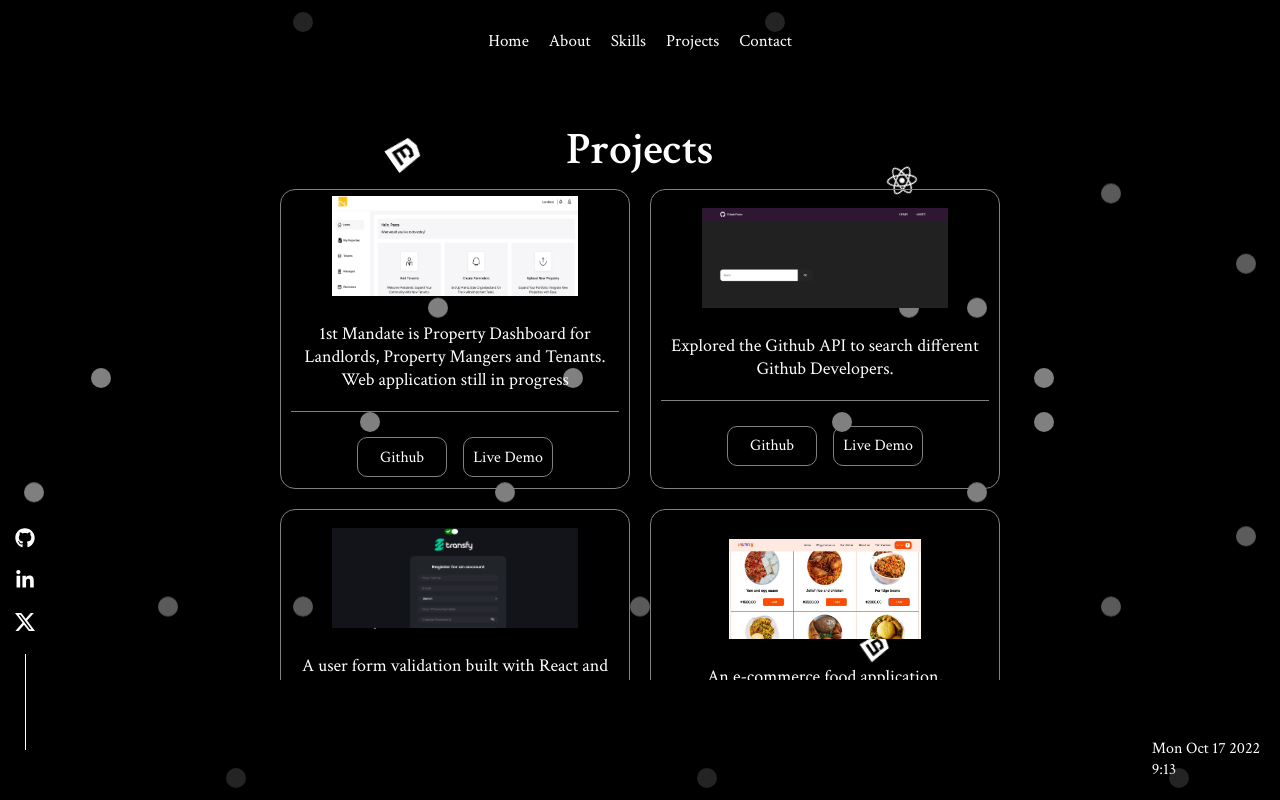
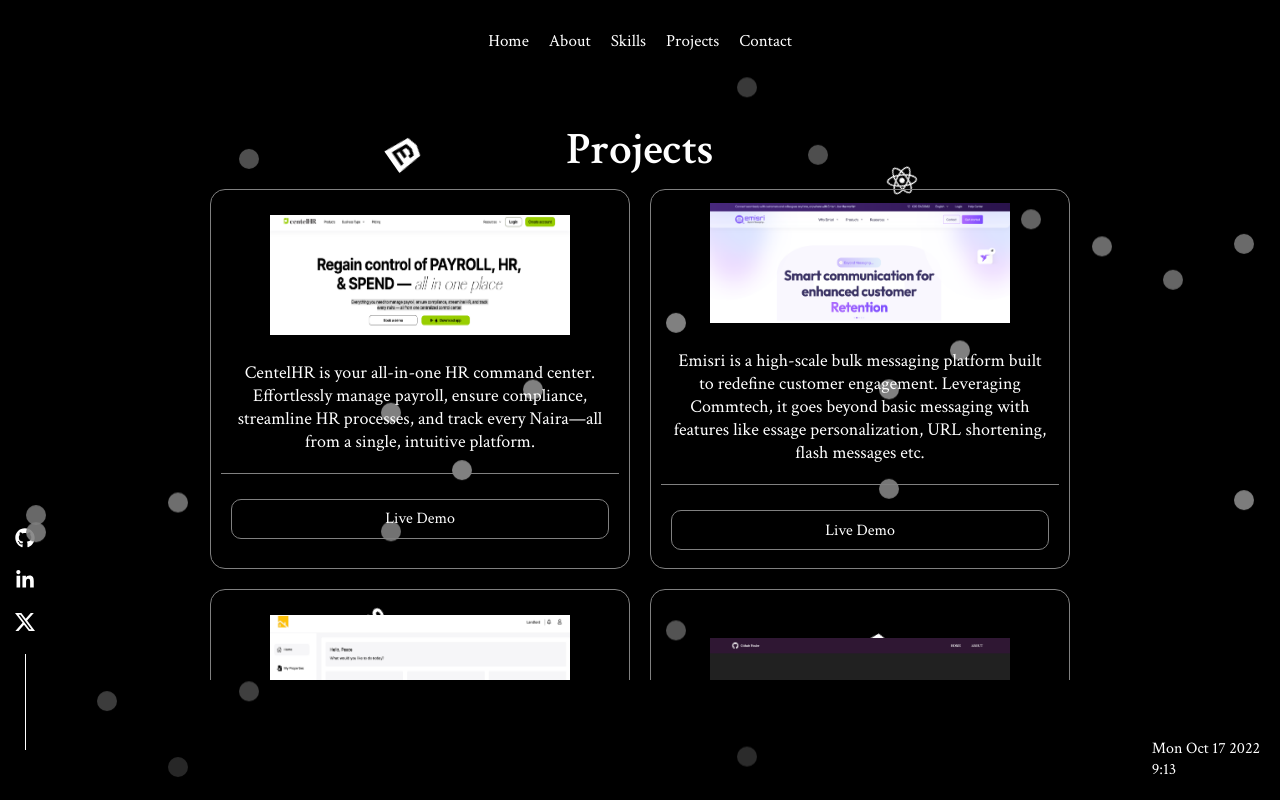
Before and after one commit to Olukayode08/my-portfolio-olukayode-azeez, a React (Create React App) app: page /projects in a window 1280 px wide. Built offline with nearby package versions, Linux system fonts and the light colour scheme.

Commit message:
projects added to portfolio

```diff
--- a/src/components/About.jsx
+++ b/src/components/About.jsx
@@ -9,18 +9,19 @@
           <main>
             <h5 className='about'>About</h5>
             <p>
-              A highly self driven person who has the capacity to establish,
-              carry out, and maintain established procedures in any setting.
-              Fast in self learning and open to continious improvement. I am
-              skilled at using my technical coding knowledge in areas like
-              React, Tailwind-CSS, SCSS, Firebase amongst others to solve
-              problems and provide technical solutions.
+              A frontend engineer specializing in building high performance
+              React applications. With expertise in modern JavaScript, Redux
+              Toolkit, and React Query, I architect scalable solutions that
+              balance cutting edge functionality with clean, maintainable code.
+              I am driven by precision and impact, I excel at bridging design
+              and technology. Whether crafting pixel perfect UIs or streamlining
+              state management, I focus on delivering measurable results.
             </p>
           </main>
         </Wrapper>
       </section>
     </>
-  );
+  )
 }
 const Wrapper = styled.section`
   position: absolute;
--- a/src/components/Navbar.jsx
+++ b/src/components/Navbar.jsx
@@ -1,13 +1,13 @@
-import React from 'react';
-import styled from 'styled-components';
-import { Link } from 'react-router-dom';
-import { FaGithub, FaLinkedinIn } from 'react-icons/fa';
+import React from 'react'
+import styled from 'styled-components'
+import { Link } from 'react-router-dom'
+import { FaGithub, FaLinkedinIn } from 'react-icons/fa'
 import { GrReactjs } from 'react-icons/gr'
 import { BsTwitterX } from 'react-icons/bs'
-import { motion } from 'framer-motion';
-import {DiJavascript1} from 'react-icons/di'
-import {AiFillHtml5} from 'react-icons/ai'
-import {SiCss3} from 'react-icons/si'
+import { motion } from 'framer-motion'
+import { DiJavascript1 } from 'react-icons/di'
+import { AiFillHtml5 } from 'react-icons/ai'
+import { SiCss3 } from 'react-icons/si'
 
 const navVariant = {
   initial: {
@@ -19,9 +19,9 @@
     y: 0,
     opacity: 1,
     scale: 1,
-    transition: { duration:0.6 },
+    transition: { duration: 0.6 },
   },
-};
+}
 const linkVariants = {
   initial: {
     x: -100,
@@ -32,14 +32,16 @@
     x: 0,
     opacity: 1,
     scale: 1,
-    transition: {delay:1 , duration:0.6},
+    transition: { delay: 1, duration: 0.6 },
   },
-};
+}
 
 const Navbar = () => {
   const date = new Date()
   const todaysDate = date.toDateString()
-  const time = date.getHours()+':'+date.getMinutes()
+  const time = date.getHours() + ':' + date.getMinutes()
+  const bubbleCount = 18
+  const bubbles = Array.from({ length: bubbleCount })
   return (
     <>
       <motion.section
@@ -53,55 +55,36 @@
             <p>{todaysDate}</p>
             <p>{time}</p>
           </div>
+
           <motion.nav className='nav' variants={navVariant}>
-            <li>
-              <Link className='link' to='/'>
-                Home
-              </Link>
-            </li>
-            <li>
-              <Link className='link' to='/about'>
-                About
-              </Link>
-            </li>
-            <li>
-              <Link className='link' to='/skills'>
-                Skills
-              </Link>
-            </li>
-            <li>
-              <Link className='link' to='/projects'>
-                Projects
-              </Link>
-            </li>
-            <li>
-              <Link className='link' to='/contact'>
-                Contact
-              </Link>
-            </li>
+            {[
+              { name: 'Home', path: '/' },
+              { name: 'About', path: '/about' },
+              { name: 'Skills', path: '/skills' },
+              { name: 'Projects', path: '/projects' },
+              { name: 'Contact', path: '/contact' },
+            ].map((item) => (
+              <li key={item.name}>
+                <Link className='link' to={item.path}>
+                  {item.name}
+                </Link>
+              </li>
+            ))}
           </motion.nav>
+
           <motion.div variants={linkVariants} className='socials'>
-            <a
-              href='https://github.com/Olukayode08'
-              target='_blank'
-              rel='noreferrer'
-            >
-              <FaGithub />
-            </a>
-            <a
-              href='https://www.linkedin.com/in/olukayode-azeez-a09b94238/'
-              target='_blank'
-              rel='noreferrer'
-            >
-              <FaLinkedinIn />
-            </a>
-            <a
-              href='https://twitter.com/_jireazeez'
-              target='_blank'
-              rel='noreferrer'
-            >
-              <BsTwitterX />
-            </a>
+            {[
+              { icon: <FaGithub />, url: 'https://github.com/Olukayode08' },
+              {
+                icon: <FaLinkedinIn />,
+                url: 'https://www.linkedin.com/in/olukayode-azeez-a09b94238/',
+              },
+              { icon: <BsTwitterX />, url: 'https://twitter.com/_jireazeez' },
+            ].map((social, index) => (
+              <a key={index} href={social.url} target='_blank' rel='noreferrer'>
+                {social.icon}
+              </a>
+            ))}
           </motion.div>
 
           <div className='react'>
@@ -118,52 +101,28 @@
           </div>
 
           <div className='bubbles-top'>
-            <div className='bubble'></div>
-            <div className='bubble'></div>
-            <div className='bubble'></div>
-            <div className='bubble'></div>
-            <div className='bubble'></div>
-            <div className='bubble'></div>
-            <div className='bubble'></div>
-            <div className='bubble'></div>
-            <div className='bubble'></div>
-            <div className='bubble'></div>
-            <div className='bubble'></div>
-            <div className='bubble'></div>
-            <div className='bubble'></div>
-            <div className='bubble'></div>
-            <div className='bubble'></div>
-            <div className='bubble'></div>
-            <div className='bubble'></div>
-            <div className='bubble'></div>
-            <div className='bubble'></div>
+            {bubbles.map((_, index) => (
+              <div
+                key={`top-${index}`}
+                className='bubble'
+                style={{ animationDelay: `${Math.random() * 7}s` }}
+              />
+            ))}
           </div>
           <div className='bubbles-bottom'>
-            <div className='bubble'></div>
-            <div className='bubble'></div>
-            <div className='bubble'></div>
-            <div className='bubble'></div>
-            <div className='bubble'></div>
-            <div className='bubble'></div>
-            <div className='bubble'></div>
-            <div className='bubble'></div>
-            <div className='bubble'></div>
-            <div className='bubble'></div>
-            <div className='bubble'></div>
-            <div className='bubble'></div>
-            <div className='bubble'></div>
-            <div className='bubble'></div>
-            <div className='bubble'></div>
-            <div className='bubble'></div>
-            <div className='bubble'></div>
-            <div className='bubble'></div>
-            <div className='bubble'></div>
+            {bubbles.map((_, index) => (
+              <div
+                key={`bottom-${index}`}
+                className='bubble'
+                style={{ animationDelay: `${Math.random() * 7}s` }}
+              />
+            ))}
           </div>
         </Wrapper>
       </motion.section>
     </>
   )
-};
+}
 const Wrapper = styled.section`
   position: relative;
   overflow: hidden;
@@ -253,27 +212,13 @@
     -moz-animation: react 3s linear infinite;
     animation: react 3s liner infinite;
   }
-  .bubbles-bottom .bubble {
-    width: 20px;
-    animation: bubble 7s linear infinite;
-  }
+
   .bubble {
     height: 20px;
     width: 20px;
     background-color: grey;
     border-radius: 50%;
-  }
-  .bubbles-top .bubble {
-    width: 20px;
-    animation: bubbles 7s linear infinite;
-  }
-  .bubbles-bottom {
-    width: 100%;
-    display: flex;
-    align-items: center;
-    justify-content: space-around;
-    position: absolute;
-    bottom: -100px;
+    opacity: 0;
   }
   .bubbles-top {
     width: 100%;
@@ -282,9 +227,26 @@
     justify-content: space-around;
     position: absolute;
     top: -100px;
+
+    .bubble {
+      animation: bubbles 7s linear infinite;
+    }
+  }
+
+  .bubbles-bottom {
+    width: 100%;
+    display: flex;
+    align-items: center;
+    justify-content: space-around;
+    position: absolute;
+    bottom: -100px;
+
+    .bubble {
+      animation: bubble 7s linear infinite;
+    }
   }
   @media screen and (max-width: 500px) {
-    .link{
+    .link {
       font-size: 15px;
     }
   }
@@ -320,6 +282,7 @@
       opacity: 0;
     }
   }
+
   @keyframes bubbles {
     0% {
       transform: translateY(0);
@@ -336,114 +299,5 @@
       opacity: 0;
     }
   }
-  .bubbles-bottom .bubble:nth-child(1) {
-    animation-delay: 2s;
-  }
-  .bubbles-bottom .bubble:nth-child(2) {
-    animation-delay: 1s;
-  }
-  .bubbles-bottom .bubble:nth-child(3) {
-    animation-delay: 3s;
-  }
-  .bubbles-bottom .bubble:nth-child(4) {
-    animation-delay: 4.5s;
-  }
-  .bubbles-bottom .bubble:nth-child(5) {
-    animation-delay: 3s;
-  }
-  .bubbles-bottom .bubble:nth-child(6) {
-    animation-delay: 6s;
-  }
-  .bubbles-bottom .bubble:nth-child(7) {
-    animation-delay: 7s;
-  }
-  .bubbles-bottom .bubble:nth-child(8) {
-    animation-delay: 2s;
-  }
-  .bubbles-bottom .bubble:nth-child(9) {
-    animation-delay: 1s;
-  }
-  .bubbles-bottom .bubble:nth-child(10) {
-    animation-delay: 3s;
-  }
-  .bubbles-bottom .bubble:nth-child(11) {
-    animation-delay: 4.5s;
-  }
-  .bubbles-bottom .bubble:nth-child(12) {
-    animation-delay: 3s;
-  }
-  .bubbles-bottom .bubble:nth-child(13) {
-    animation-delay: 6s;
-  }
-  .bubbles-bottom .bubble:nth-child(14) {
-    animation-delay: 7s;
-  }
-  .bubbles-bottom .bubble:nth-child(15) {
-    animation-delay: 2s;
-  }
-  .bubbles-bottom .bubble:nth-child(16) {
-    animation-delay: 1s;
-  }
-  .bubbles-bottom .bubble:nth-child(17) {
-    animation-delay: 3s;
-  }
-  .bubbles-bottom .bubble:nth-child(18) {
-    animation-delay: 4.5s;
-  }
-
-  .bubbles-top .bubble:nth-child(1) {
-    animation-delay: 7s;
-  }
-  .bubbles-top .bubble:nth-child(2) {
-    animation-delay: 6s;
-  }
-  .bubbles-top .bubble:nth-child(3) {
-    animation-delay: 5.5s;
-  }
-  .bubbles-top .bubble:nth-child(4) {
-    animation-delay: 6.5s;
-  }
-  .bubbles-top .bubble:nth-child(5) {
-    animation-delay: 4.5s;
-  }
-  .bubbles-top .bubble:nth-child(6) {
-    animation-delay: 1s;
-  }
-  .bubbles-top .bubble:nth-child(7) {
-    animation-delay: 2s;
-  }
-  .bubbles-top .bubble:nth-child(8) {
-    animation-delay: 7s;
-  }
-  .bubbles-top .bubble:nth-child(9) {
-    animation-delay: 6s;
-  }
-  .bubbles-top .bubble:nth-child(10) {
-    animation-delay: 5.5s;
-  }
-  .bubbles-top .bubble:nth-child(11) {
-    animation-delay: 6.5s;
-  }
-  .bubbles-top .bubble:nth-child(12) {
-    animation-delay: 4.5s;
-  }
-  .bubbles-top .bubble:nth-child(13) {
-    animation-delay: 1s;
-  }
-  .bubbles-top .bubble:nth-child(14) {
-    animation-delay: 2s;
-  }
-  .bubbles-top .bubble:nth-child(15) {
-    animation-delay: 2s;
-  }
-  .bubbles-top .bubble:nth-child(16) {
-    animation-delay: 1s;
-  }
-  .bubbles-top .bubble:nth-child(17) {
-    animation-delay: 3s;
-  }
-  .bubbles-top .bubble:nth-child(18) {
-    animation-delay: 6s;
-  }
-`;
-export default Navbar;
+`
+export default Navbar
--- a/src/components/Projects.jsx
+++ b/src/components/Projects.jsx
@@ -10,16 +10,13 @@
         <Wrapper>
           <h5 className='about'>Projects</h5>
           <main className='main'>
-            {projects.map((project) => (
-              <div key={project.id} className='projects'>
+            {projects.map((project, index) => (
+              <div key={index} className='projects'>
                 <div className='img-desc'>
                   <img src={project.img} alt='Olukayode' />
                   <p>{project.text}</p>
                 </div>
                 <div className='github-demo'>
-                  <a target='_blank' rel='noreferrer' href={project.github}>
-                    Github
-                  </a>
                   <a target='_blank' rel='noreferrer' href={project.demo}>
                     Live Demo
                   </a>
@@ -60,8 +57,8 @@
     justify-content: center;
     text-align: center;
     margin: 0 auto;
-    width: 350px;
-    height: 300px;
+    width: 420px;
+    height: 380px;
     padding: 10px;
     margin: 10px;
     border: 1px solid grey;
@@ -69,8 +66,8 @@
     overflow: auto;
   }
   img {
-    width: 75%;
-    height: 100px;
+    width: 300px;
+    height: 120px;
     transition: all 0.2s ease-in;
     :hover {
       scale: 1.05;
@@ -89,6 +86,7 @@
     align-items: center;
     justify-content: center;
     padding: 20px 0 0 0;
+    width: 100%;
   }
   a {
     display: flex;
@@ -99,7 +97,7 @@
     border: 1px solid grey;
     color: #fff;
     margin: 5px 8px;
-    width: 90px;
+    width: 95%;
     height: 40px;
     border-radius: 10px;
     transition: all 0.2s ease-in;
--- a/src/components/Skills.jsx
+++ b/src/components/Skills.jsx
@@ -1,18 +1,7 @@
 import React from 'react'
 import styled from 'styled-components'
 import Marquee from 'react-fast-marquee'
-import { AiFillHtml5 } from 'react-icons/ai'
-import {
-  SiCss3,
-  SiFramer,
-  SiTailwindcss,
-  SiStyledcomponents,
-  SiFirebase,
-} from 'react-icons/si'
-import { BsGithub } from 'react-icons/bs'
-import { DiJavascript1 } from 'react-icons/di'
-import { GrReactjs } from 'react-icons/gr'
-import Sass from '../assets/download.png'
+import { skillsData } from '../data'
 
 const Skills = () => {
   return (
@@ -27,46 +16,12 @@
               speed={100}
               gradient={false}
             >
-              <div className='slider-container'>
-                <AiFillHtml5 className='icon' />
-                <h1>HTML5</h1>
-              </div>
-              <div className='slider-container'>
-                <SiCss3 className='icon' />
-                <h1>CSS3</h1>
-              </div>
-              <div className='slider-container'>
-                <SiTailwindcss className='icon' />
-                <h1>Tailwind</h1>
-              </div>
-              <div className='slider-container'>
-                <SiStyledcomponents className='icon' />
-                <h1>Styled Components</h1>
-              </div>
-              <div className='slider-container'>
-                <img src={Sass} alt='Sass' />
-                <h1>Sassy Cascading Style Sheets</h1>
-              </div>
-              <div className='slider-container'>
-                <DiJavascript1 className='icon' />
-                <h1>Javascript</h1>
-              </div>
-              <div className='slider-container'>
-                <GrReactjs className='icon' />
-                <h1>React</h1>
-              </div>
-              <div className='slider-container'>
-                <SiFramer className='icon' />
-                <h1>Framer motion</h1>
-              </div>
-              <div className='slider-container'>
-                <BsGithub className='icon' />
-                <h1>Git & Github</h1>
-              </div>
-              <div className='slider-container'>
-                <SiFirebase className='icon' />
-                <h1>Firebase</h1>
-              </div>
+              {skillsData.map((skill, index) => (
+                <div key={index} className='slider-container'>
+                  <div className='icon'>{skill.icon}</div>
+                  <h1>{skill.name}</h1>
+                </div>
+              ))}
             </Marquee>
           </main>
         </Wrapper>
--- a/src/data.js
+++ b/src/data.js
@@ -6,63 +6,127 @@
 import transfy from './assets/transfy.png'
 import foodApp from './assets/foodApp.jpeg'
 import mandate from './assets/firstmandate.png'
-
+import emisri from './assets/emisri.png'
+import centel from './assets/centel.png'
+import { AiFillHtml5 } from 'react-icons/ai'
+import {
+  SiCss3,
+  SiFramer,
+  SiTailwindcss,
+  SiStyledcomponents,
+  SiFirebase,
+} from 'react-icons/si'
+import { BsGithub } from 'react-icons/bs'
+import { DiJavascript1 } from 'react-icons/di'
+import { GrReactjs } from 'react-icons/gr'
+import Sass from './assets/download.png'
+import { SiRedux } from 'react-icons/si'
+import { GrGraphQl } from 'react-icons/gr'
 
 export const projects = [
   {
-    id: 1,
+    img: centel,
+    text: 'CentelHR is your all-in-one HR command center. Effortlessly manage payroll, ensure compliance, streamline HR processes, and track every Naira—all from a single, intuitive platform.',
+    demo: 'https://centelhr.com/',
+  },
+  {
+    img: emisri,
+    text: 'Emisri is a high-scale bulk messaging platform built to redefine customer engagement. Leveraging Commtech, it goes beyond basic messaging with features like essage personalization, URL shortening, flash messages etc.',
+    demo: 'https://home.emisri.com/',
+  },
+  {
     img: mandate,
-    text: '1st Mandate is Property Dashboard for Landlords, Property Mangers and Tenants. Web application still in progress',
-    github: 'https://github.com/Olukayode08/First-Mandate-Components',
+    text: 'A property management dashboard empowering landlords, property managers, and tenants with centralized control. (Web application - currently in progress)',
     demo: 'https://first-mandate-components.vercel.app/',
   },
   {
-    id: 2,
     img: github,
     text: 'Explored the Github API to search different Github Developers.',
-    github: 'https://github.com/Olukayode08/Search-Github-Users',
     demo: 'https://github-finder-app-rose-two.vercel.app/',
   },
   {
-    id: 3,
+    img: atunlo,
+    text: 'Atunlo is an initiative focused on solving the climate change problem in Nigeria by providing incentives to community members for the collection and recycling pf plastics',
+    demo: 'https://atunlo.vercel.app/',
+  },
+  {
     img: transfy,
     text: 'A user form validation built with React and Firebase',
-    github: 'https://github.com/Olukayode08/Transfy-Authentification',
     demo: 'https://transfy-authentification.vercel.app/',
   },
   {
-    id: 4,
     img: foodApp,
     text: 'An e-commerce food application, ',
-    github: 'https://github.com/Olukayode08/ecommerce-food-app',
     demo: 'https://ecommerce-food-app.vercel.app/',
   },
+
   {
-    id: 5,
-    img: atunlo,
-    text: 'Atunlo. Built with react, styled-components, react-router-dom ',
-    github: 'https://github.com/Olukayode08/atunlo',
-    demo: 'https://atunlo.vercel.app/',
-  },
-  {
-    id: 6,
-    img: lendsqr,
-    text: 'Lendsqr Users admin dashboard using React and SCSS.',
-    github: 'https://github.com/Olukayode08/olukayode-azeez-lendsqr-fe-test',
-    demo: 'http://olukayode-azeez-lendsqr-fe-test.vercel.app/',
-  },
-  {
-    id: 7,
     img: feedback,
     text: 'A user feedback application, ',
-    github: 'https://github.com/Olukayode08/Feedback-application',
     demo: 'https://feedback-application-iota.vercel.app/',
   },
   {
-    id: 8,
     img: ebike,
     text: 'An ebike landing page built with React and TailwindCSS',
-    github: 'https://github.com/Olukayode08/ebike-landing-page',
     demo: 'https://ebike-landing-page.vercel.app/',
   },
 ]
+
+export const skillsData = [
+  {
+    icon: <GrReactjs className='icon' />,
+    name: 'React',
+  },
+  {
+    icon: <DiJavascript1 className='icon' />,
+    name: 'Javascript',
+  },
+  {
+    icon: <SiRedux className='icon' />,
+    name: 'Redux and Redux Toolkit',
+  },
+  {
+    icon: <GrReactjs className='icon' />,
+    name: 'Tanstack React Query',
+  },
+  {
+    icon: <GrGraphQl className='icon' />,
+    name: `Integrate backend APIs`,
+  },
+
+  {
+    icon: <SiTailwindcss className='icon' />,
+    name: 'Tailwind',
+  },
+  {
+    icon: <AiFillHtml5 className='icon' />,
+    name: 'HTML5',
+  },
+
+  {
+    icon: <SiCss3 className='icon' />,
+    name: 'CSS3',
+  },
+
+  {
+    icon: <SiStyledcomponents className='icon' />,
+    name: 'Styled Components',
+  },
+  {
+    icon: <img src={Sass} alt='Sass' />,
+    name: 'Sassy Cascading Style Sheets',
+  },
+
+  {
+    icon: <SiFramer className='icon' />,
+    name: 'Framer motion',
+  },
+  {
+    icon: <BsGithub className='icon' />,
+    name: 'Git & Github',
+  },
+  {
+    icon: <SiFirebase className='icon' />,
+    name: 'Firebase',
+  },
+]
```
Also changed, not shown: src/assets/centel.png (added), src/assets/emisri.png (added).
